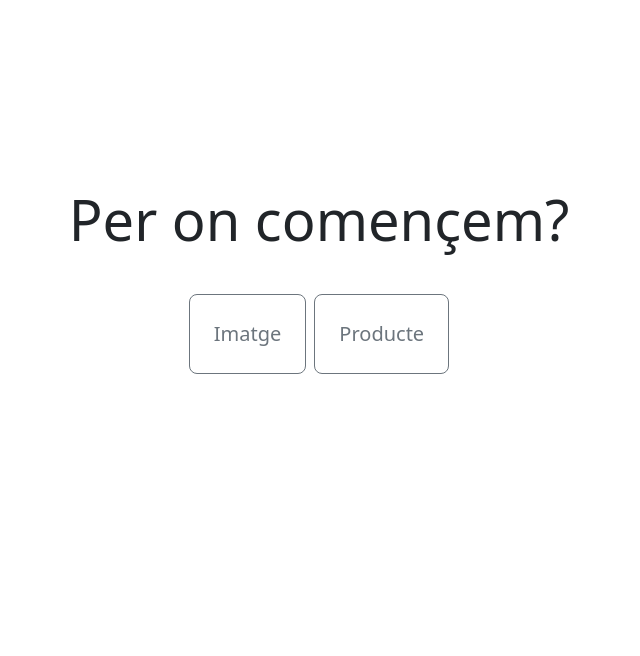
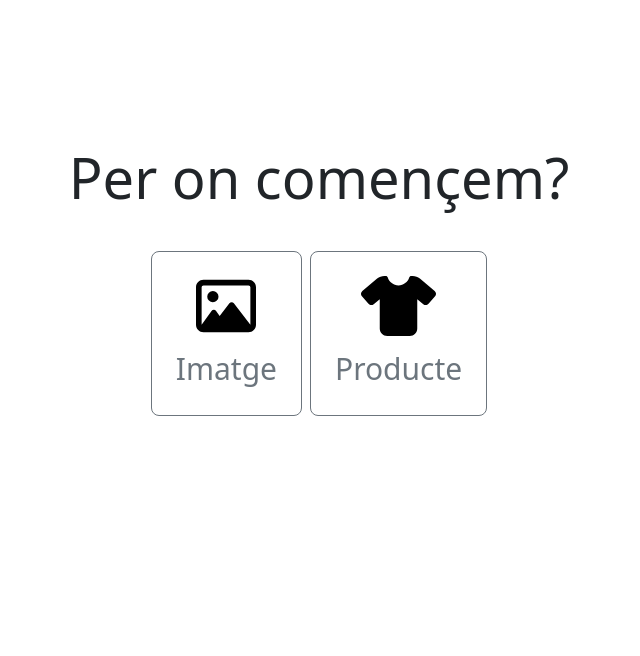
Before and after one commit to l3lackJack/DAW2324_S3_E1, a PHP site: page /Vistes/choose.php in a window 1280 px wide. Shown: the part 56-712 px from the top of the page, without its empty margins (321-961 px from the left). Run offline with PHP 8.4, Linux system fonts and the light colour scheme; some libraries are stand-ins or nearby versions.

Commit message:
First commit

```diff
--- a/Aplicatiuweb/Vistes/choose.php
+++ b/Aplicatiuweb/Vistes/choose.php
@@ -1,6 +1,7 @@
 <?php session_start(); ?>
 <!DOCTYPE html>
 <html lang="en">
+
 <head>
     <meta charset="UTF-8">
     <meta name="viewport" content="width=device-width, initial-scale=1.0">
@@ -16,19 +17,28 @@
             <p class="display-4">Per on començem?</p>
         </div>
         <div class="d-flex gap-2">
-            <a href="/Vistes/imagePrompt.php" class="btn btn-outline-secondary d-flex align-items-center btn-lg p-4 w-200">
-                <div class="text-center">
-                    <span class="mx-auto">Imatge</span>
-                </div>
+            <a href="/Vistes/imagePrompt.php"
+                class="btn btn-outline-secondary d-flex flex-column align-items-center btn-lg p-4 w-200">
+                <svg xmlns="http://www.w3.org/2000/svg" height="3em" viewBox="0 0 512 512"
+                    style="margin-bottom: 0.5em;">
+                    <path
+                        d="M448 80c8.8 0 16 7.2 16 16V415.8l-5-6.5-136-176c-4.5-5.9-11.6-9.3-19-9.3s-14.4 3.4-19 9.3L202 340.7l-30.5-42.7C167 291.7 159.8 288 152 288s-15 3.7-19.5 10.1l-80 112L48 416.3l0-.3V96c0-8.8 7.2-16 16-16H448zM64 32C28.7 32 0 60.7 0 96V416c0 35.3 28.7 64 64 64H448c35.3 0 64-28.7 64-64V96c0-35.3-28.7-64-64-64H64zm80 192a48 48 0 1 0 0-96 48 48 0 1 0 0 96z">
+                    </path>
+                </svg>
+                <span class="mx-auto" style="font-size: 1.5em;">Imatge</span>
             </a>
-            <a href="/Vistes/productes.php" class="btn btn-outline-secondary d-flex align-items-center btn-lg p-4 w-200">
-                <div class="text-center">
-                    <span class="mx-auto">Producte</span>
-                </div>
+            <a href="/Vistes/productes.php"
+                class="btn btn-outline-secondary d-flex flex-column align-items-center btn-lg p-4 w-200">
+                <svg xmlns="http://www.w3.org/2000/svg" height="3em" viewBox="0 0 640 512"
+                    style="margin-bottom: 0.5em;">
+                    <path
+                        d="M211.8 0c7.8 0 14.3 5.7 16.7 13.2C240.8 51.9 277.1 80 320 80s79.2-28.1 91.5-66.8C413.9 5.7 420.4 0 428.2 0h12.6c22.5 0 44.2 7.9 61.5 22.3L628.5 127.4c6.6 5.5 10.7 13.5 11.4 22.1s-2.1 17.1-7.8 23.6l-56 64c-11.4 13.1-31.2 14.6-44.6 3.5L480 197.7V448c0 35.3-28.7 64-64 64H224c-35.3 0-64-28.7-64-64V197.7l-51.5 42.9c-13.3 11.1-33.1 9.6-44.6-3.5l-56-64c-5.7-6.5-8.5-15-7.8-23.6s4.8-16.6 11.4-22.1L137.7 22.3C155 7.9 176.7 0 199.2 0h12.6z">
+                    </path>
+                </svg>
+                <span class="mx-auto" style="font-size: 1.5em;">Producte</span>
             </a>
         </div>
     </div>
-
 
     <?php include 'footer.php'; ?>
 </body>
```
Also changed, not shown: Aplicatiuweb/Controladors/imageController.php (+6 -3 lines), Aplicatiuweb/Vistes/imagePrompt.php (+27 -15 lines), Aplicatiuweb/Vistes/imageResult.php (+11 -7 lines), 1 other file.
